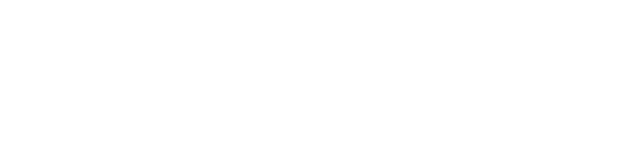
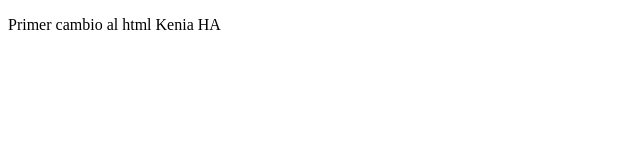
Before and after one commit to Keny30/KENIA_HERNANDEZ, a plain HTML site: page INDEX.html in a window 1280 px wide. Shown: the whole page, without its empty margins (0-640 px from the left). Drawn offline with Linux system fonts and the light colour scheme.

Commit message:
07/04/2024, KENIA, Nuevo comentario

```diff
--- a/INDEX.html
+++ b/INDEX.html
@@ -6,6 +6,6 @@
     <title>Document</title>
 </head>
 <body>
-
+    <p>Primer cambio al html Kenia HA</p>
 </body>
 </html>
```
